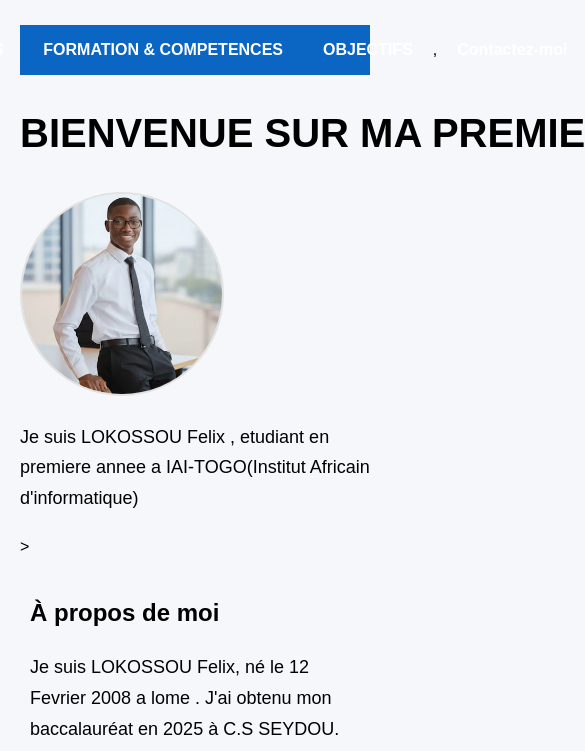
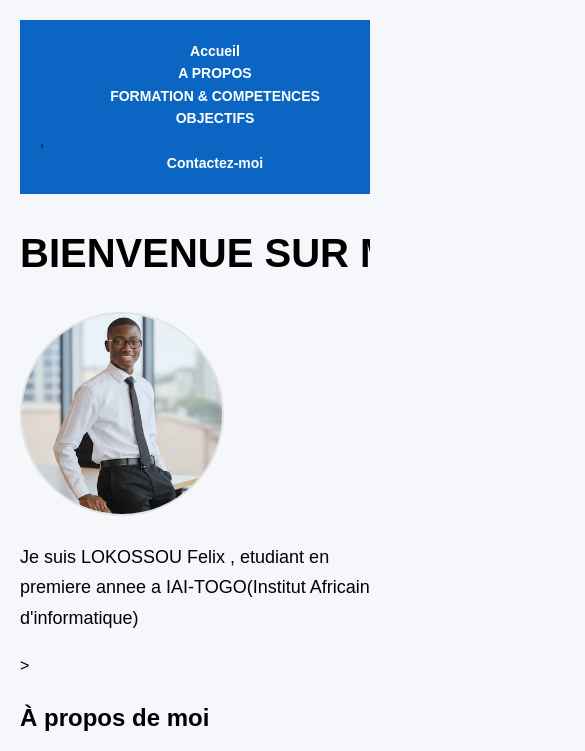
Before and after one commit to Felix-sudo12/Portfolio-felix, a plain HTML site: page index.html in a window 390 px wide. Shown: the top 751 px of the page, 585 px wide, since content can reach past the window. Drawn offline with Linux system fonts and the light colour scheme.

Commit message:
Add files via upload

```diff
--- a/priv.css
+++ b/priv.css
@@ -21,6 +21,9 @@ body {
     background-color: #f5f7fa;
 
 }
+
+
+
 .section1{
     margin-top: 35px;
 }
@@ -61,14 +64,20 @@ p{
 }
 nav{
     background-color: #0a66c2;
-    padding: 12px;
+    padding: 20px;
+    width: 100%;
+    margin-top: auto;
+    box-sizing: border-box;
+
+
 }
 nav ul{
     display: flex;
-    justify-content: center;
+    justify-content: NONE;
     list-style: none;
     margin: 0;
     padding: 0;
+
 
 }
 nav ul li{
@@ -88,28 +97,26 @@ nav {
     top: 0;
 }
 /* Styles responsive pour mobile */
-@media screen and (max-width: 600px) {
-  nav  {
-    flex-direction: column;   /* menu vertical sur mobile */
-    gap: 15px;                /* réduit l’espace entre les items */
-    text-align: center;       /* centre le texte */
-  }
+@media  screen and  (max-width:600px){
+    header ,nav {
+        width: 100%;
+        max-width: 100%;
+        box-sizing;
+        overflow: auto;
 
-  header {
-    padding: 5px 0;           /* moins de padding pour mobile */
-  }
 
-  nav  li a {
-    font-size: 16px;          /* texte plus lisible sur mobile */
-  }
+    }
+    nav ul {
+        flex-direction: column;
+        width: 100%;
+        display: flex;
+        flex-wrap: nowrap;
 
-  img {
-    max-width: 100%;          /* images s’adaptent à l’écran */
-    height: auto;
-  }
-
-  section {
-    flex-direction: column;   /* sections passent en colonne */
-    padding: 10px;
-  }
+        font-size: 14px;
+        overflow-x: auto;
+    }
+    nav li{
+        width: 100%;
+        text-align: center;
+    }
 }
```
